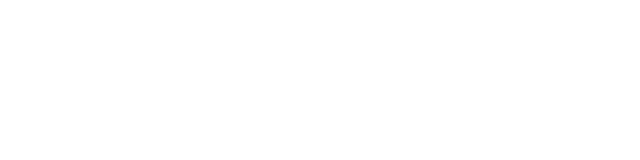
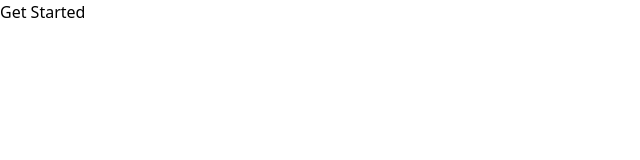
Before and after one commit to ApoorvaRaj123/Refokus, a React (Vite) app: page / in a window 1280 px wide. Shown: the top 160 px of the page, without its empty margins (0-640 px from the left). Built offline with nearby package versions, Linux system fonts and the light colour scheme.

Commit message:
Add Button in Navbar.jsx

```diff
--- a/src/components/Navbar.jsx
+++ b/src/components/Navbar.jsx
@@ -1,9 +1,13 @@
 import { React } from "react";
+import Button from "./Button";
+
 
 function Navbar() {
 
 
-  return
+  return (
+    <Button />
+  )
 }
 
 export default Navbar;
```
